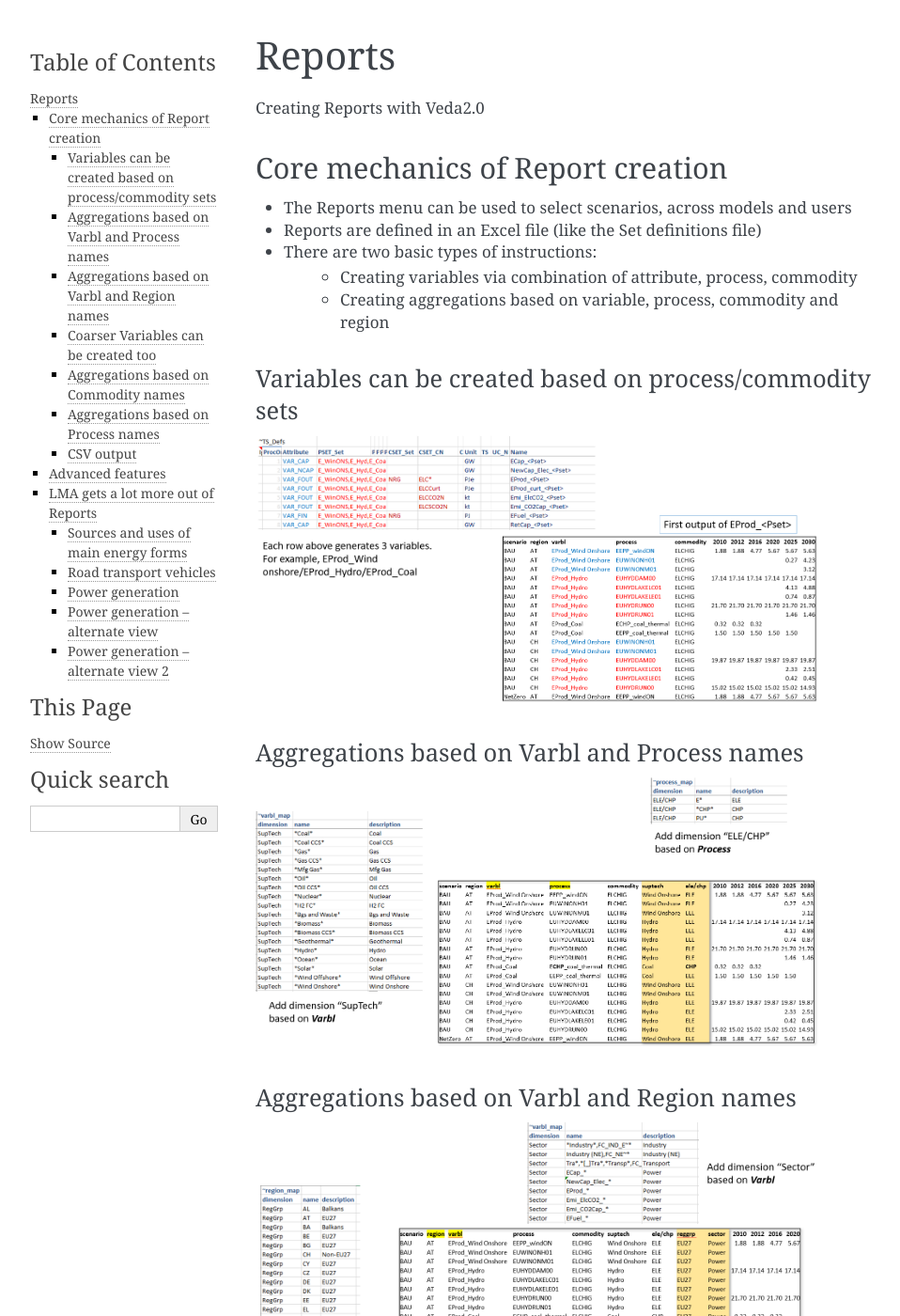
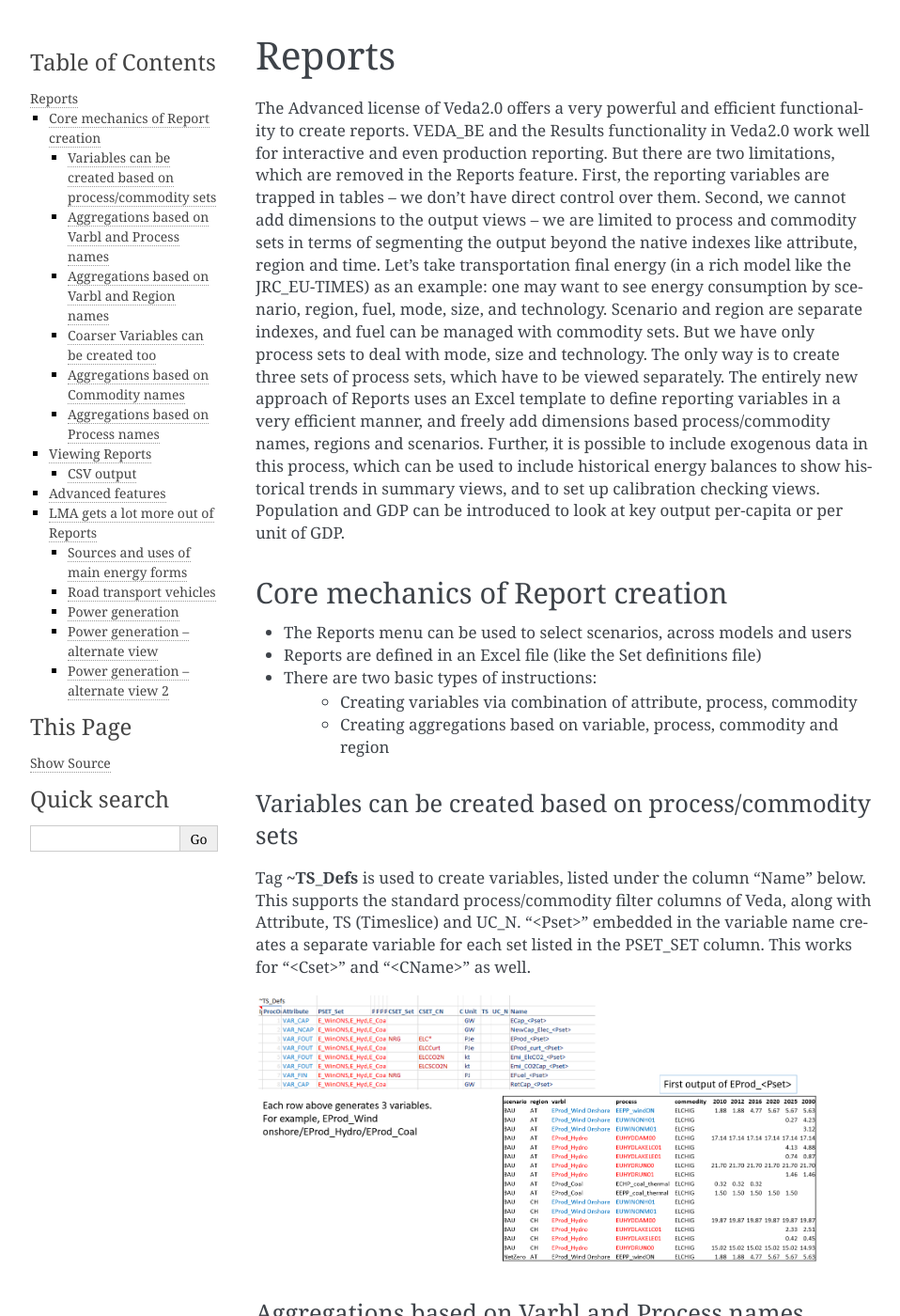
Before and after one commit to kanors-emr/Veda-documentation, a Sphinx documentation site: the page built from docs/source/pages/Reports.rst, in a window 1280 px wide and 1400 px high. Shown: the whole window at 94% size, without its empty margins (148-1106 px from the left). Built offline with Sphinx 7.4.7, drawn with Linux system fonts in a browser that asks for light colours; some of the changed text lies outside the part shown.

Commit message:
Report section update

```diff
--- a/docs/source/pages/Reports.rst
+++ b/docs/source/pages/Reports.rst
@@ -1,7 +1,18 @@
 #########
 Reports
 #########
-Creating Reports with Veda2.0
+
+The Advanced license of Veda2.0 offers a very powerful and efficient functionality to create reports. VEDA_BE and the Results functionality in Veda2.0 work
+well for interactive and even production reporting. But there are two limitations, which are removed in the Reports feature.
+First, the reporting variables are trapped in tables – we don’t have direct control over them. Second, we cannot add dimensions to the output views –
+we are limited to process and commodity sets in terms of segmenting the output beyond the native indexes like attribute, region and time.
+Let’s take transportation final energy (in a rich model like the JRC_EU-TIMES) as an example: one may want to see energy consumption by scenario, region, fuel,
+mode, size, and technology. Scenario and region are separate indexes, and fuel can be managed with commodity sets. But we have only process sets to deal with mode,
+size and technology. The only way is to create three sets of process sets, which have to be viewed separately.
+The entirely new approach of Reports uses an Excel template to define reporting variables in a very efficient manner, and freely add dimensions
+based process/commodity names, regions and scenarios. Further, it is possible to include exogenous data in this process, which can be used to include historical
+energy balances to show historical trends in summary views, and to set up calibration checking views. Population and GDP can be introduced to look at key output
+per-capita or per unit of GDP.
 
 Core mechanics of Report creation
 ==================================
@@ -13,6 +24,9 @@
 
 Variables can be created based on process/commodity sets
 ^^^^^^^^^^^^^^^^^^^^^^^^^^^^^^^^^^^^^^^^^^^^^^^^^^^^^^^^^
+Tag **~TS_Defs** is used to create variables, listed under the column "Name" below. This supports the standard process/commodity filter columns of Veda, along with Attribute,
+TS (Timeslice) and UC_N. "<Pset>" embedded in the variable name creates a separate variable for each set listed in the PSET_SET column. This works for "<Cset>" and "<CName>" as well.
+
 
 .. image:: images/Reports/varbls_on_com_sets.PNG
     :width: 600
@@ -20,6 +34,9 @@
 
 Aggregations based on Varbl and Process names
 ^^^^^^^^^^^^^^^^^^^^^^^^^^^^^^^^^^^^^^^^^^^^^^
+Now we have variables by generation technology, but the technology name is embedded in the variable name, which also has identfiers for the attribute. It would be better
+to have the technology name in a separate column. Further, one may want to split these variables by ELE/CHP, which could be identified from the process name. Tags
+**~Varbl_map** and **~Process_map** make this possible, as shown below.
 
 .. image:: images/Reports/agg_on_varbls-process.PNG
     :width: 600
@@ -27,6 +44,7 @@
 
 Aggregations based on Varbl and Region names
 ^^^^^^^^^^^^^^^^^^^^^^^^^^^^^^^^^^^^^^^^^^^^^^
+Region groupings can be created using the **~Region_map** tag.
 
 .. image:: images/Reports/agg_on_varbls-region.PNG
     :width: 600
@@ -34,6 +52,8 @@
 
 Coarser Variables can be created too
 ^^^^^^^^^^^^^^^^^^^^^^^^^^^^^^^^^^^^^^
+In the first example for creating variables, the technology information was embedded in the variable name (via process set). One can create coarser variables if the naming conventions allow extracting this information
+directly from process names. We look at the transport sector reporting for this.
 
 .. image:: images/Reports/coarser_varbls.PNG
     :width: 600
@@ -41,15 +61,25 @@
 
 Aggregations based on Commodity names
 ^^^^^^^^^^^^^^^^^^^^^^^^^^^^^^^^^^^^^^
+**~Commodity_map** tag can be used to create commodity aggregations.
 
 .. image:: images/Reports/agg_on_comm_grps.PNG
     :width: 600
 
+.. note::
+    Like in INS tables of Veda, subsequent declarations override the previous ones. For example, one may have several different types of oil, named OILxyz. If one wants to track only Oil other, Diesel and Gasoline, then write OIL* | Oil other; OILDST | Diesel; OILGSL | Gasoline, one below the other.
 
 Aggregations based on Process names
 ^^^^^^^^^^^^^^^^^^^^^^^^^^^^^^^^^^^^^^
+Multiple dimensions can be extracted from process names.
 
 .. image:: images/Reports/agg_on_process.PNG
+    :width: 600
+
+Viewing Reports
+===============
+
+.. image:: images/Reports/Veda_reports_viewer.PNG
     :width: 600
 
 
@@ -73,12 +103,12 @@
     * Efficiency (by DEM)
     * CO2 intensity (by DEM)
 
-.. image:: images/Reports/Veda_reports_viewer.PNG
-    :width: 600
-
 
 LMA gets a lot more out of Reports
 ===================================
+LMA (Last Mile Analytics) is a proprietary web-based data visualization platform, which can be used for many different types of datasets, including results from TIMES models.
+At this point, users have to send VD files to KanORS (along with Report definitions file) to be uploaded, but we are working on a direct route that will allow users to upload thier
+reports directly. Access to LMA will not be included in the Advanced license; it will have to be arranged separately.
 
 Sources and uses of main energy forms
 ^^^^^^^^^^^^^^^^^^^^^^^^^^^^^^^^^^^^^^
```
